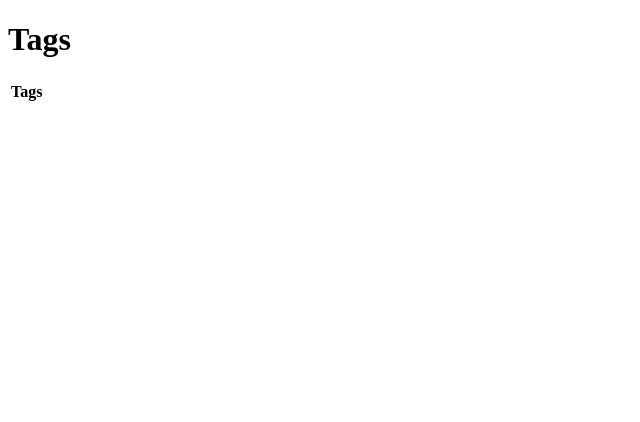
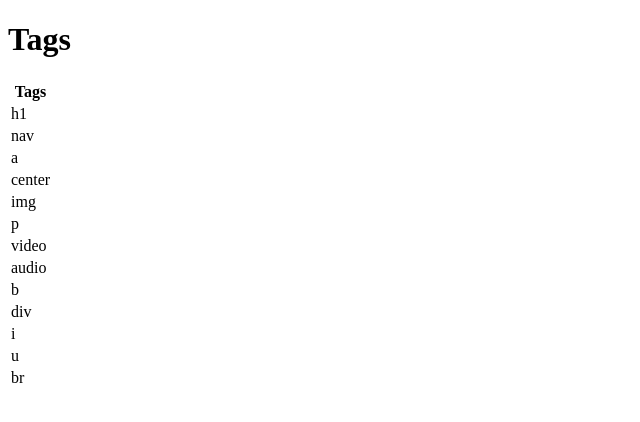
Before and after one commit to FelixIltgen/GIS_2020, a plain HTML site: page Aufgabe_02/tags_used.html in a window 1280 px wide. Shown: the whole page, without its empty margins (0-640 px from the left). Drawn offline with Linux system fonts and the light colour scheme.

Commit message:
tabelle 2

```diff
--- a/Aufgabe_02/tags_used.html
+++ b/Aufgabe_02/tags_used.html
@@ -7,7 +7,21 @@
 <body>
 <h1>Tags</h1>
 <table>
-    <tr><th>Tags</th></tr>
+    <tr> <th>Tags</th> </tr>
+    <tr> <td>h1</td> </tr>
+    <tr> <td>nav</td> </tr>
+    <tr> <td>a</td> </tr>
+    <tr> <td>center</td> </tr>
+    <tr> <td>img</td> </tr>
+    <tr> <td>p</td> </tr>
+    <tr> <td>video</td> </tr>
+    <tr> <td>audio</td> </tr>
+    <tr> <td>b</td> </tr>
+    <tr> <td>div</td> </tr>
+    <tr> <td>i</td> </tr>
+    <tr> <td>u</td> </tr>
+    <tr> <td>br</td> </tr>
+
 
 </table>
 
```
